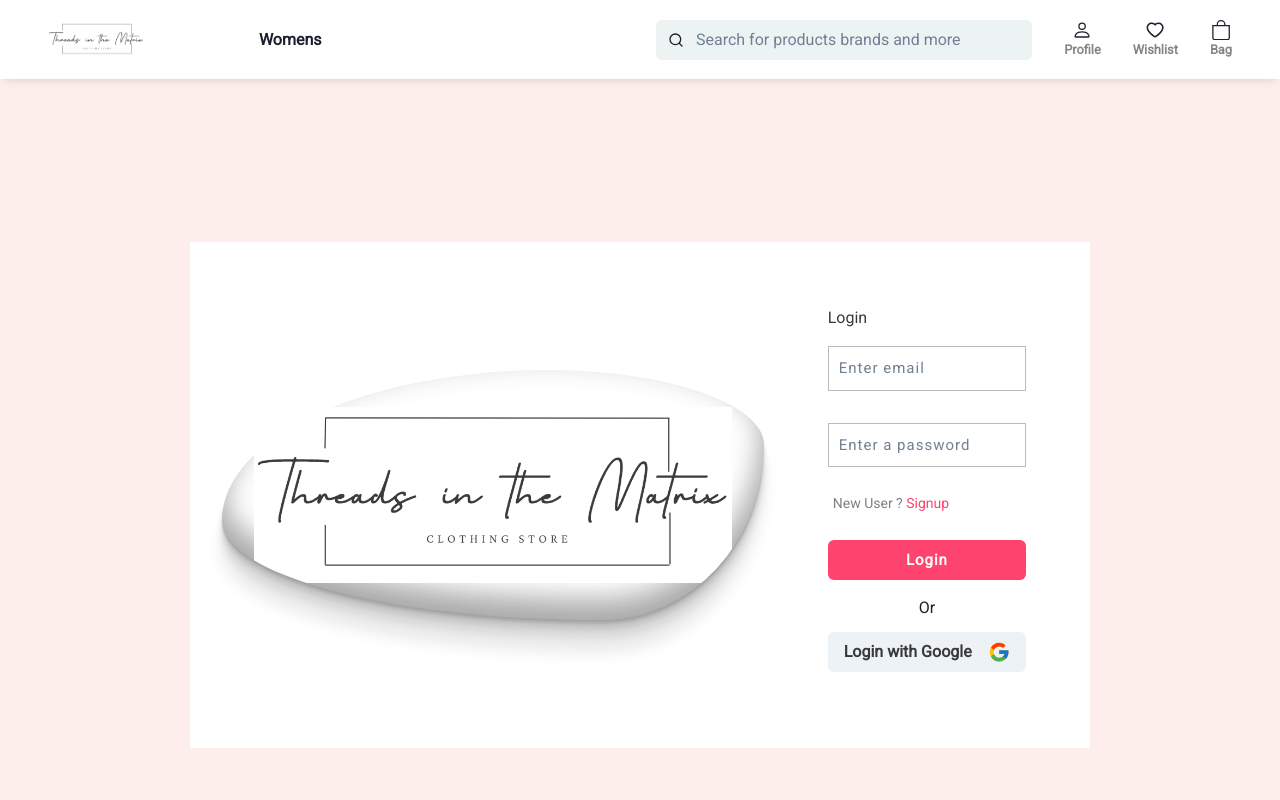
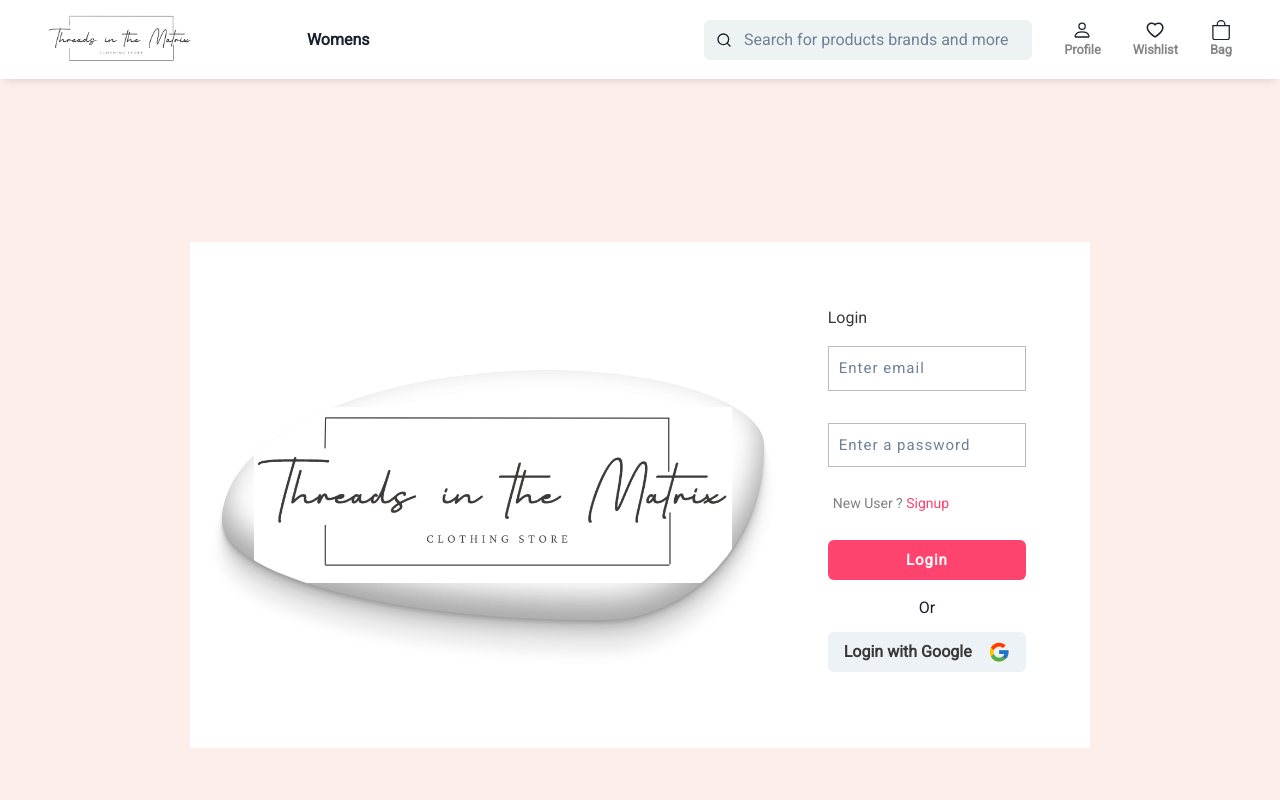
Before and after one commit to bhavya2017/Threads-in-the-matrix, a React (Create React App) app: page /login in a window 1280 px wide. Shown: the top 800 px of the page. Built offline with nearby package versions, Linux system fonts and the light colour scheme.

Commit message:
Update Navbar.jsx

```diff
--- a/src/UserSide/Components/Home/Navbar.jsx
+++ b/src/UserSide/Components/Home/Navbar.jsx
@@ -69,12 +69,12 @@
         align={'center'}
       >
         <Link to='/'>
-          <Box minW={'6rem'}>
+          <Box minW={'9rem'}>
             <Image
               src='/logo.png'
               alt='logo'
-              width='7rem'
-              height={{ base: '3rem', md: '100%' }}
+              width='9rem'
+              height={{ base: '4rem', md: '100%' }}
             />
           </Box>
         </Link>
```
